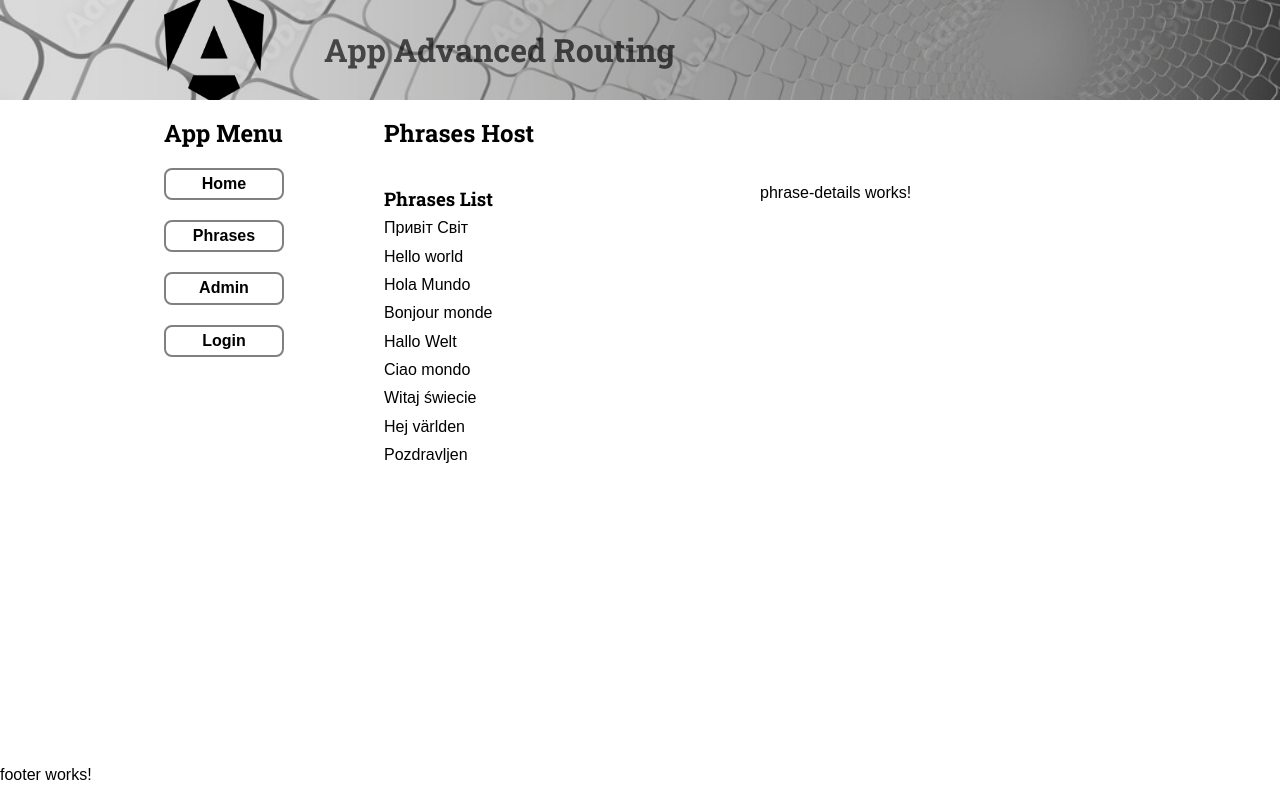
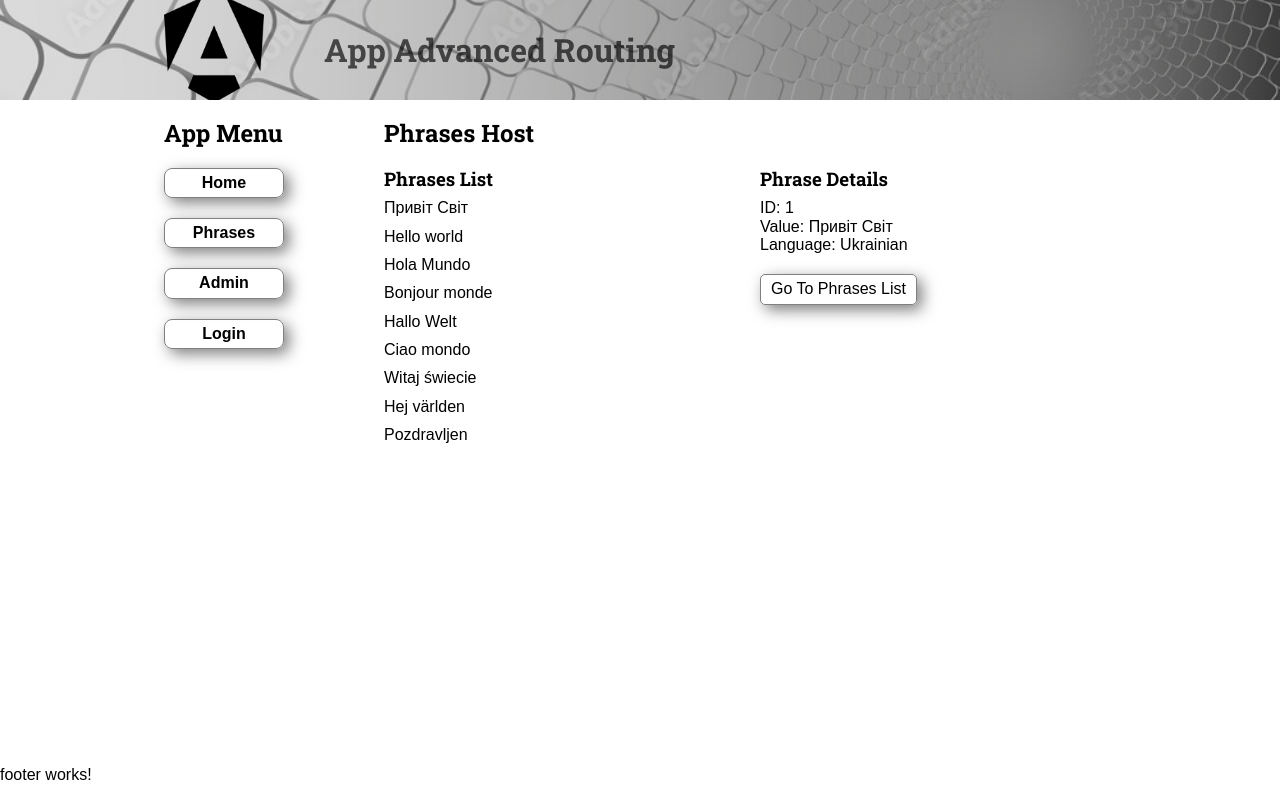
Before and after one commit to Pistalierro/app-routing-advanced, an Angular app: page /phrases in a window 1280 px wide. Both pictures are taken after a click on the item "Привіт Світ". Built offline with nearby package versions, Linux system fonts and the light colour scheme.

Commit message:
phrase-details.component.ts, phrase-details.component.html, phrase-details.component.scss

```diff
--- a/src/app/phrases/phrase-details/phrase-details.component.html
+++ b/src/app/phrases/phrase-details/phrase-details.component.html
@@ -1 +1,9 @@
-<p>phrase-details works!</p>
+<h3>Phrase Details</h3>
+
+<div>ID: {{ phrase?.id }}</div>
+<div>Value: {{ phrase?.value }}</div>
+<div>Language: {{ phrase?.language }}</div>
+
+<div class="btn__group">
+  <button (click)="goToPhrasesList()" type="button">Go To Phrases List</button>
+</div>
--- a/src/app/phrases/phrase-details/phrase-details.component.scss
+++ b/src/app/phrases/phrase-details/phrase-details.component.scss
@@ -0,0 +1,7 @@
+@use "../../../assets/scss/mixins/mixins" as *;
+@use "../../../assets/scss/presets/veribles" as *;
+@use "../../../assets/scss/presets/skins" as *;
+
+h3 {
+  margin-bottom: $gap-sm;
+}
--- a/src/app/phrases/phrase-details/phrase-details.component.ts
+++ b/src/app/phrases/phrase-details/phrase-details.component.ts
@@ -1,4 +1,7 @@
-import { Component } from '@angular/core';
+import {Component, OnInit} from '@angular/core';
+import {PhrasesService} from '../../shared/phrases.service';
+import {ActivatedRoute, Router} from '@angular/router';
+import {Phrase} from '../../shared/phrase';
 
 @Component({
   selector: 'app-phrase-details',
@@ -7,6 +10,30 @@ import { Component } from '@angular/core';
   templateUrl: './phrase-details.component.html',
   styleUrl: './phrase-details.component.scss'
 })
-export class PhraseDetailsComponent {
+export class PhraseDetailsComponent implements OnInit {
+
+  phrase?: Phrase;
+
+  constructor(private phrasesService: PhrasesService,
+              private activatedRoute: ActivatedRoute,
+              private router: Router) {
+  }
+
+  ngOnInit() {
+    this.activatedRoute.params.subscribe({
+      next: params => {
+        const id = +params['id'];
+        if (isNaN(id)) return;
+
+        this.phrasesService.getPhrase(id)
+          .then(phrase => this.phrase = phrase);
+      },
+      error: err => console.error(err)
+    });
+  }
+
+  goToPhrasesList() {
+    this.router.navigate(['../', {id: this.phrase?.id}], {relativeTo: this.activatedRoute}).then();
+  }
 
 }
--- a/src/app/phrases/phrases-list/phrases-list.component.scss
+++ b/src/app/phrases/phrases-list/phrases-list.component.scss
@@ -10,7 +10,7 @@
   }
 
   &__list {
-    @include unlist($gap 0 0 0);
+    @include unlist;
 
     li {
       margin: $gap-sm 0;
@@ -22,9 +22,15 @@
 
       &:hover {
         padding-left: $gap;
+        background-color: $color-gray-light;
+        color: $color-light;
+        font-weight: bold;
+      }
+
+      &.selected {
+        padding-left: $gap;
         background-color: $color-gray;
         color: $color-light;
-        font-weight: bold;
       }
     }
   }
--- a/src/app/phrases/phrases-list/phrases-list.component.ts
+++ b/src/app/phrases/phrases-list/phrases-list.component.ts
@@ -31,7 +31,8 @@ export class PhrasesListComponent implements OnInit {
 
         this.phrasesService.getAllPhrases()
           .then(phrases => this.phrases = phrases);
-      }
+      },
+      error: err => console.error(err)
     });
   }
 
--- a/src/assets/scss/base/_typography.scss
+++ b/src/assets/scss/base/_typography.scss
@@ -1,5 +1,6 @@
 @use "../presets/veribles" as *;
 @use "../presets/skins" as *;
+@use "../mixins/mixins" as *;
 
 * {
   box-sizing: border-box;
@@ -20,12 +21,13 @@ a {
   color: $color-dark;
   display: block;
   padding: 5px $gap-sm;
-  border: 2px solid $color-gray;
+  border: 1px solid $color-gray;
   max-width: $gap * 6;
   text-align: center;
   border-radius: $gap * 0.4;
   font-weight: 600;
   transition: all .25s;
+  @include box-shadow;
 
   &:hover,
   &:focus {
--- a/src/assets/scss/components/_buttons.scss
+++ b/src/assets/scss/components/_buttons.scss
@@ -0,0 +1,22 @@
+@use "../presets/skins" as *;
+@use "../presets/veribles" as *;
+@use "../mixins/mixins" as *;
+
+
+.btn__group {
+  margin: 20px 0;
+
+  button {
+    background-color: inherit;
+    border-radius: $gap-sm * 0.5;
+    border: 1px solid $color-gray;
+    transition: all 0.3s;
+    padding: ($gap-sm * .5) $gap-sm;
+    @include box-shadow;
+
+    &:hover {
+      background-color: $color-gray;
+      color: $color-light;
+    }
+  }
+}
--- a/src/assets/scss/mixins/_mixins.scss
+++ b/src/assets/scss/mixins/_mixins.scss
@@ -42,5 +42,5 @@
 }
 
 @mixin box-shadow {
-  box-shadow: -3px 3px 20px -10px darken($color-dark, 40%);
+  box-shadow: 5px 5px 15px rgba($color-dark, 0.5);
 }
```
